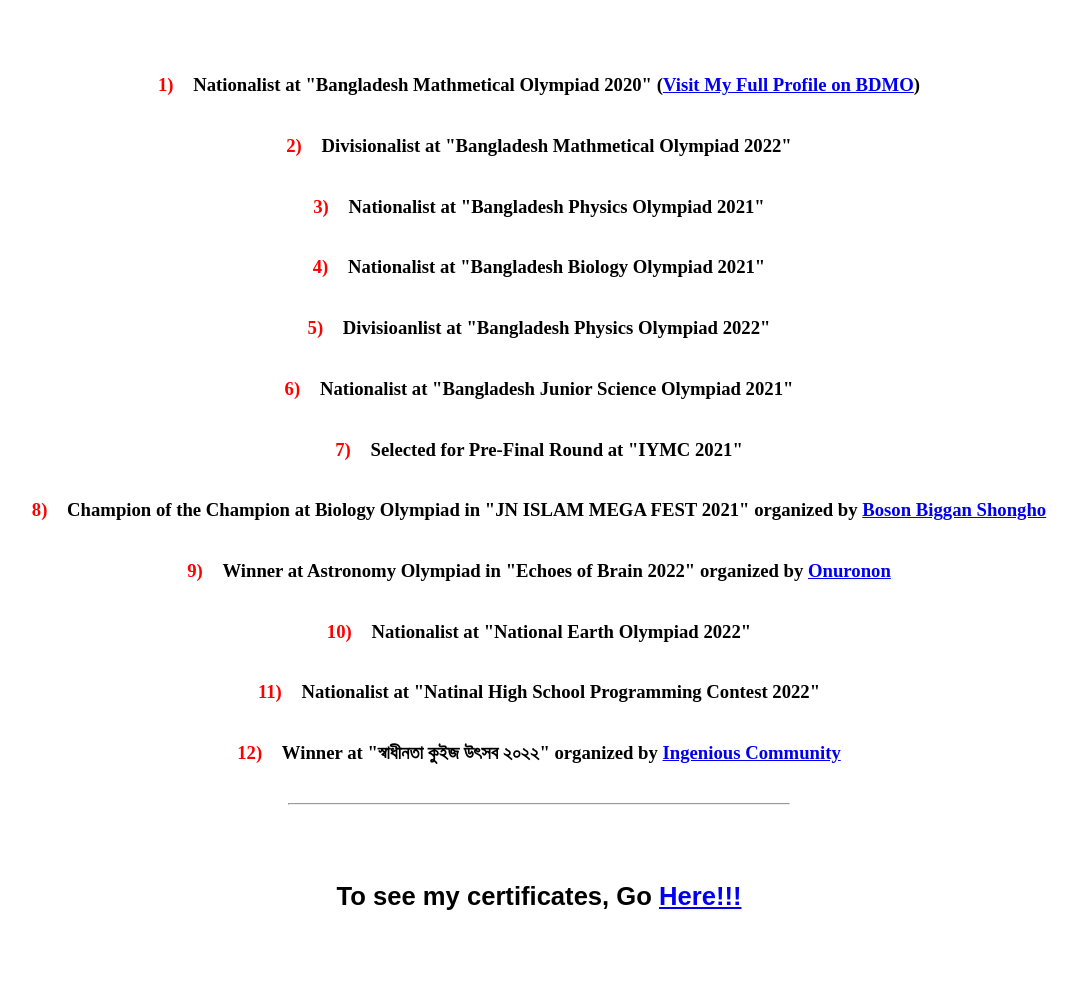
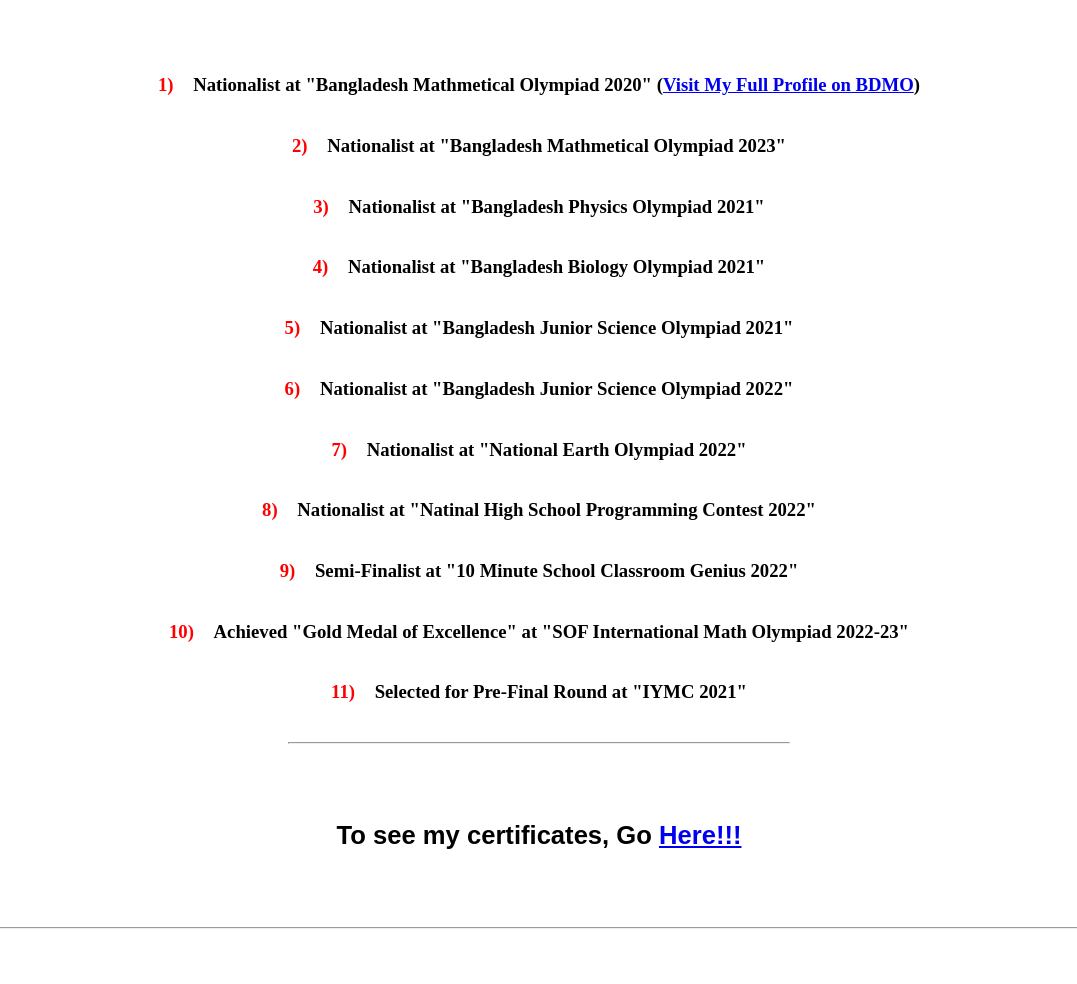
Before and after one commit to Tanay8686/ITS-TANAY, a plain HTML site: page index.html in a window 1280 px wide. Shown: the part 2960-3944 px from the top of the page, without its empty margins (101-1178 px from the left). Drawn offline with Linux system fonts and the light colour scheme.

Commit message:
Update index.html

```diff
--- a/index.html
+++ b/index.html
@@ -67,18 +67,18 @@
             <div class="awardsbox">
                 <div class="awards">
                         <h3 class="awardstext"><span>1) </span>Nationalist at "Bangladesh Mathmetical Olympiad 2020" (<a href="https://online.matholympiad.org.bd/profile/113947" target="_blank">Visit My Full Profile on BDMO</a>)</h3>
-                        <h3 class="awardstext"><span>2) </span>Divisionalist at "Bangladesh Mathmetical Olympiad 2022"</h3>
+                        <h3 class="awardstext"><span>2) </span>Nationalist at "Bangladesh Mathmetical Olympiad 2023"</h3>
                         <h3 class="awardstext"><span>3) </span>Nationalist at "Bangladesh Physics Olympiad 2021"</h3>
                         <h3 class="awardstext"><span>4) </span>Nationalist at "Bangladesh Biology Olympiad 2021"</h3>
-                        <h3 class="awardstext"><span>5) </span>Divisioanlist at "Bangladesh Physics Olympiad 2022"</h3>
-                        <h3 class="awardstext"><span>6) </span>Nationalist at "Bangladesh Junior Science Olympiad 2021"</h3>
-                        <h3 class="awardstext"><span>7) </span>Selected for Pre-Final Round at "IYMC 2021"</h3>
-                        <h3 class="awardstext"><span>8) </span>Champion of the Champion at Biology Olympiad in "JN ISLAM MEGA FEST 2021" organized by <a href="https://www.facebook.com/Bosonbigganshongho" target="_blank">Boson Biggan Shongho</a></h3>
-                        <h3 class="awardstext"><span>9) </span>Winner at Astronomy Olympiad in "Echoes of Brain 2022" organized by <a href="https://www.facebook.com/onuronon.org" target="_blank">Onuronon</a></h3>
-                        <h3 class="awardstext"><span>10) </span>Nationalist at "National Earth Olympiad 2022"</h3>
-                        <h3 class="awardstext"><span>11) </span>Nationalist at "Natinal High School Programming Contest 2022"</h3>
-                        <h3 class="awardstext"><span>12) </span>Winner at "স্বাধীনতা কুইজ উৎসব ২০২২" organized by <a href="https://www.facebook.com/IngeniousCommunity.Official" target="_blank">Ingenious Community</a></h3>
-                </div>
+                        <h3 class="awardstext"><span>5) </span>Nationalist at "Bangladesh Junior Science Olympiad 2021"</h3>
+                        <h3 class="awardstext"><span>6) </span>Nationalist at "Bangladesh Junior Science Olympiad 2022"</h3>
+                        <h3 class="awardstext"><span>7) </span>Nationalist at "National Earth Olympiad 2022"</h3>
+                        <h3 class="awardstext"><span>8) </span>Nationalist at "Natinal High School Programming Contest 2022"</h3>
+                        <h3 class="awardstext"><span>9) </span>Semi-Finalist at "10 Minute School Classroom Genius 2022"</h3>
+                        <h3 class="awardstext"><span>10) </span>Achieved "Gold Medal of Excellence" at "SOF International Math Olympiad 2022-23"</h3>
+                        <h3 class="awardstext"><span>11) </span>Selected for Pre-Final Round at "IYMC 2021"</h3>
+
+             </div>
                 <hr style="width: 500px;" class="hr3"><hr class="hr4" width="400px"><div class="certslinkbox">
                     <h1 class="reason">To see my certificates, Go <a href="https://drive.google.com/drive/folders/1MoDlbFvAZub8I2bCT9TZx6BrP-93j227?usp=sharing" target="_blank">Here!!!</a></h1>
                 </div>
```
